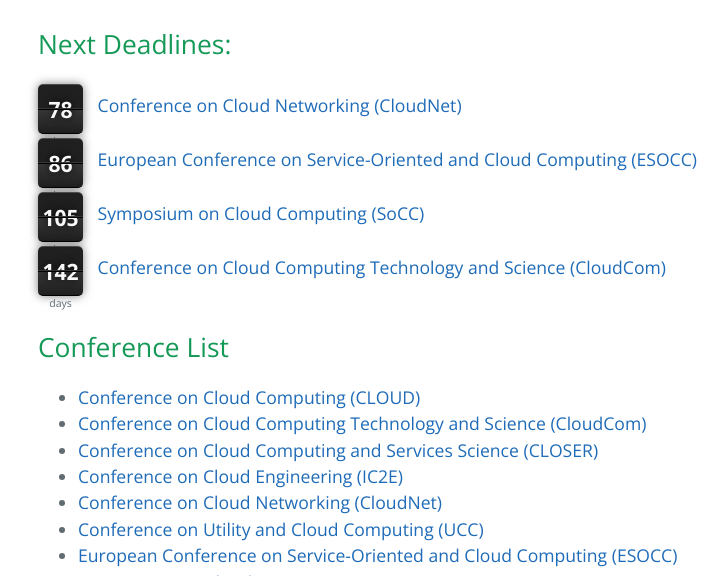
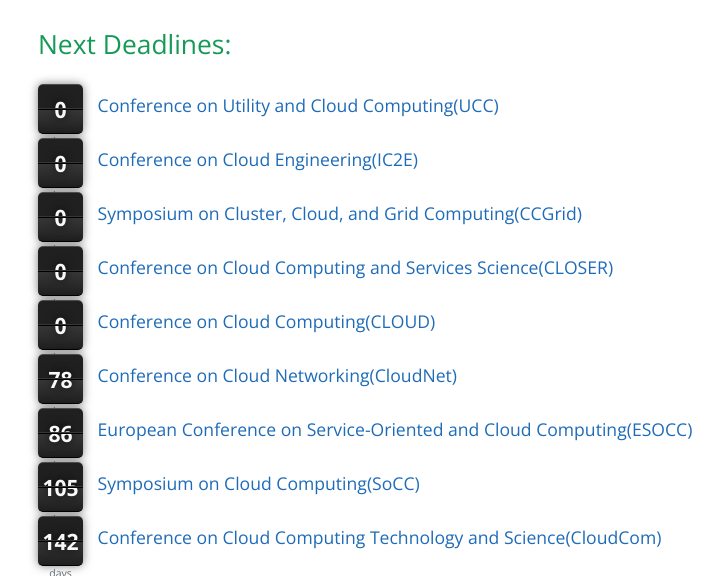
Before and after one commit to stefan-kolb/cloud-conferences, a Jekyll site: the page built from index.html, in a window 1280 px wide and 900 px high, cut to the strip 324-900 px from the top of the window. Shown: the whole strip, without its empty margins (186-914 px from the left). Built offline with Jekyll 4.4.1, drawn with Linux system fonts in a browser that asks for light colours; nearby versions of some CDN libraries.

Commit message:
Display all deadlines #3

```diff
--- a/index.html
+++ b/index.html
@@ -5,26 +5,7 @@ title: Cloud Computing Conferences
 {% assign conferences = site.data.conferences | sort: "name" %}
 
 <h2>Next Deadlines:</h2>
-{% assign deadlines = site.data.conferences | sort: "deadline" %}
-{% assign num = 5 %}
-{% for next in deadlines %}
-{% assign d1 = next.deadline | date: "%Y/%m/%d" %}
-{% assign d2 = 'now' | date: "%Y/%m/%d" %}
-{% if d1 >= d2 %}
-<div>
-  <div class="time">
-    <span class="count curr top" data-countdown="{{ next.deadline | date: "%Y/%m/%d" }}"></span>
-    <span class="count curr bottom" data-countdown="{{ next.deadline | date: "%Y/%m/%d" }}"></span>
-    <span class="label">days</span>
-  </div>
-  <a class="conference" href="#{{ next.abbrv }}">{{ next.name }} ({{ next.abbrv }})</a>
-</div>
-{% assign num = num | minus:1 %}
-{% if num == 0 %}
-  {% break %}
-{% endif %}
-{% endif %}
-{% endfor %}
+<div id="countdown"></div>
 
 <h2>Conference List</h2>
 <ul>
@@ -60,12 +41,29 @@ title: Cloud Computing Conferences
 {% endfor %}
 
 <script>
+function createCountdown(element, index, array) {
+  html = "<div>\
+            <div class='time'>\
+              <span class='count curr top' data-countdown='" + element.deadline + "'></span>\
+              <span class='count curr bottom' data-countdown='" + element.deadline + "'></span>\
+              <span class='label'>days</span>\
+            </div>\
+            <a class='conference' href='#" + element.abbrv + "'>" + element.name + "(" + element.abbrv + ")</a>\
+           </div>"
+
+  $('#countdown').append(html);
+}
+
 $(document).ready(function() {
+  conferences = {{ site.data.conferences | sort: 'deadline' | jsonify }};
+  conferences.forEach(createCountdown);
+
   $('[data-countdown]').each(function() {
     var $this = $(this), finalDate = $(this).data('countdown');
     $this.countdown(finalDate, function(event) {
       $this.html(event.strftime('%-D'));
     });
   });
+
 });
 </script>
```
